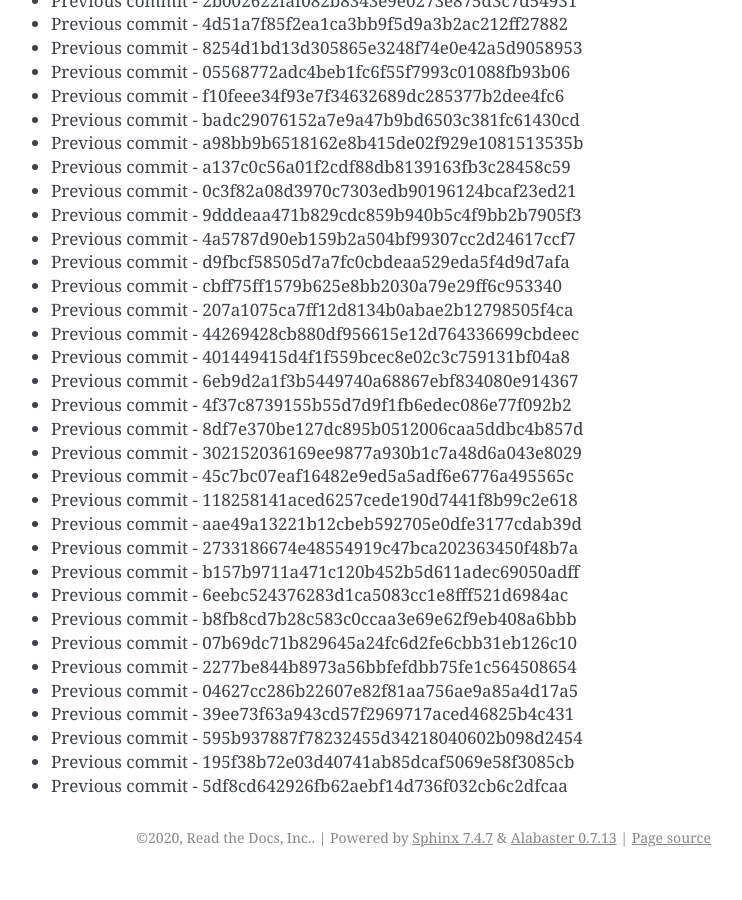
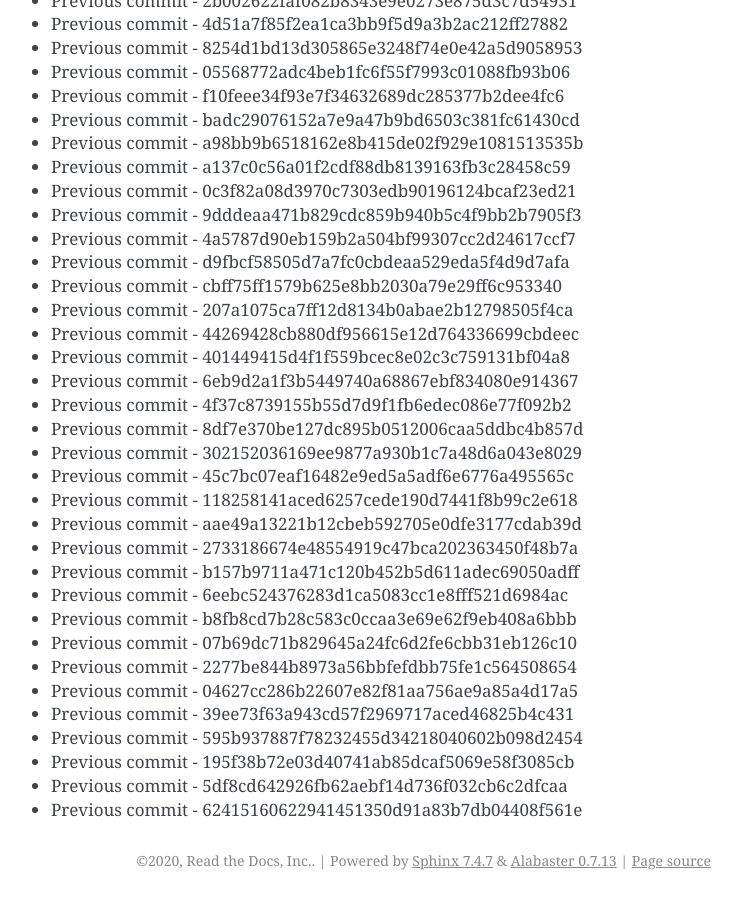
Before and after one commit to readthedocs/rtd-git-stresstest, a Sphinx documentation site: the page built from docs/updates.rst, in a window 1280 px wide and 900 px high, scrolled down 104219 px. Shown: the whole window, without its empty margins (399-1141 px from the left). Built offline with Sphinx 7.4.7, drawn with Linux system fonts in a browser that asks for light colours; before the commit the page ends 105096 px from its top, so only the background shows below that.

Commit message:
Generating commit from previous: 62415160622941451350d91a83b7db04408f561e

```diff
--- a/docs/updates.rst
+++ b/docs/updates.rst
@@ -4411,3 +4411,4 @@ It can be tested for any performance characteristics.
 * Previous commit - 595b937887f78232455d34218040602b098d2454
 * Previous commit - 195f38b72e03d40741ab85dcaf5069e58f3085cb
 * Previous commit - 5df8cd642926fb62aebf14d736f032cb6c2dfcaa
+* Previous commit - 62415160622941451350d91a83b7db04408f561e
```
